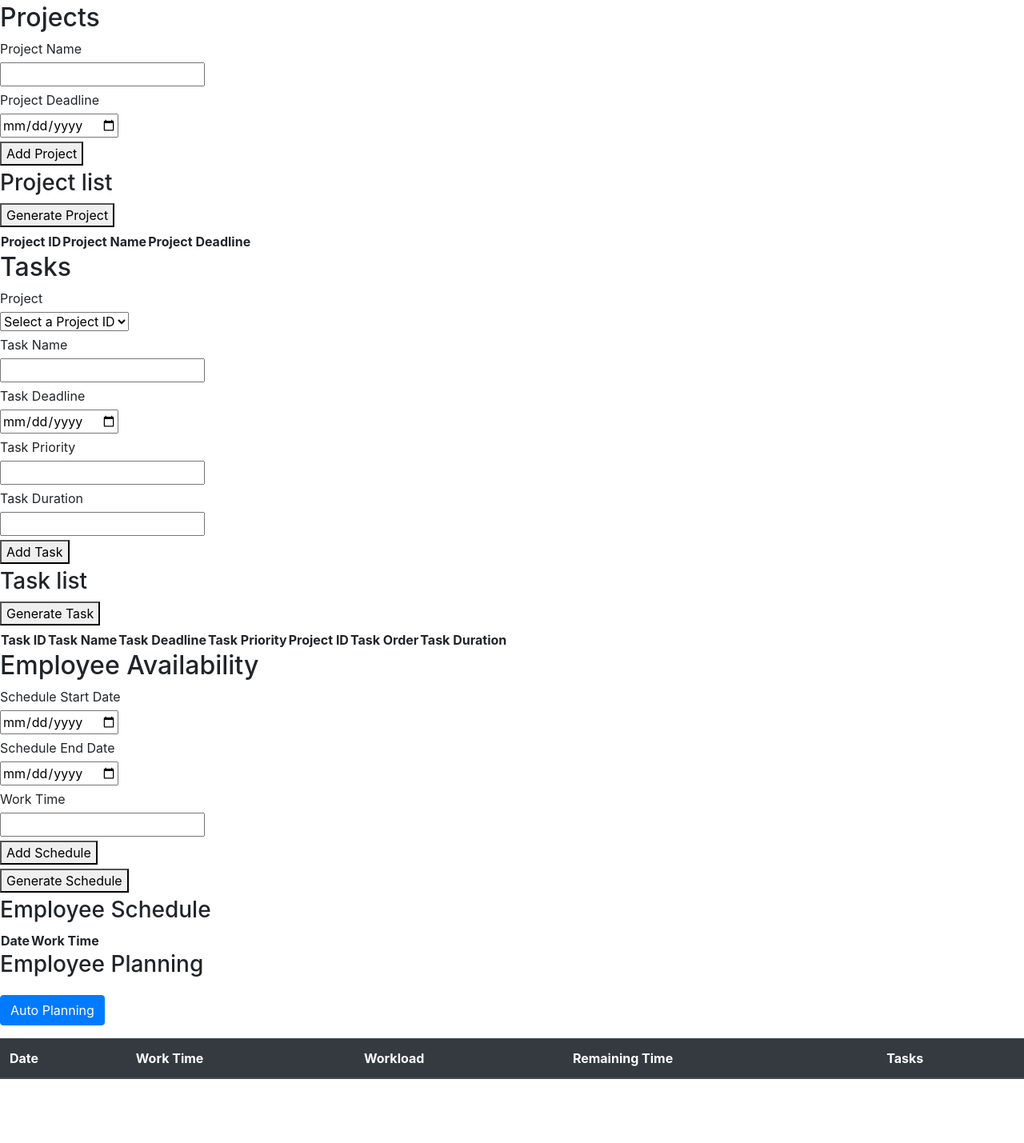
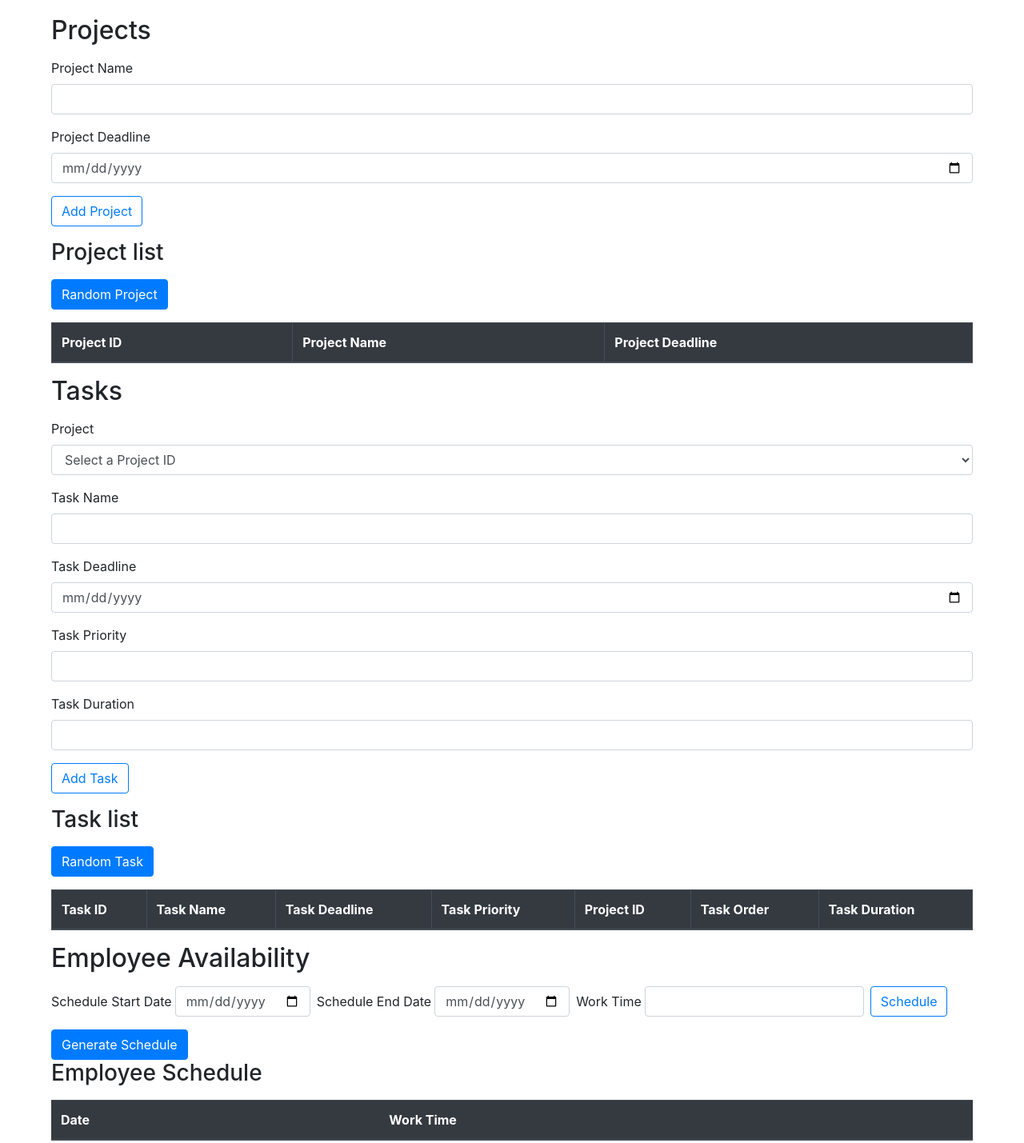
Before and after one commit to docvinum/autoplanning, a plain HTML site: page index.html in a window 1280 px wide. Shown: the part 53-1482 px from the top of the page at 80% size. Before the commit the page ends 1418 px from the top, so only its background shows below. Drawn offline with nearby package versions, Linux system fonts and the light colour scheme.

Commit message:
bootstrap styling done.

```diff
--- a/index.html
+++ b/index.html
@@ -6,6 +6,10 @@
     <link rel="stylesheet" href="https://maxcdn.bootstrapcdn.com/bootstrap/4.5.2/css/bootstrap.min.css">
     <title>Auto Planning</title>
     <style>
+      body {
+        width: 90vw;
+        margin-left: 5vw;
+      },
         label, input, button {
             display: block;
             margin: 5px 0;
@@ -14,52 +18,73 @@
     </style>
 </head>
 <body>
-    <h1>Auto Planning</h1>
-    <h2>Projects</h2>
-    <form id="project-form">
+<h1 class="mb-4">Auto Planning</h1>
+<h2 class="mb-3">Projects</h2>
+<form id="project-form" class="mb-3">
+    <div class="form-group">
         <label for="project_name">Project Name</label>
-        <input type="text" id="project_name" required>
+        <input type="text" id="project_name" class="form-control" required>
+    </div>
 
+    <div class="form-group">
         <label for="project_deadline">Project Deadline</label>
-        <input type="date" id="project_deadline" required>
+        <input type="date" id="project_deadline" class="form-control" required>
+    </div>
 
-        <button type="submit">Add Project</button>
+    <button type="submit" class="btn btn-outline-primary">Add Project</button>
 </form>
-    <h3>Project list</h3>
-  <button id="generate-project">Generate Project</button>
-    <table id="project-table">
+
+
+<h3 class="mb-3">Project list</h3>
+<button id="generate-project" class="btn btn-primary mb-3">Random Project</button>
+<table id="project-table" class="table table-striped table-bordered">
+    <thead class="thead-dark">
         <tr>
             <th>Project ID</th>
             <th>Project Name</th>
             <th>Project Deadline</th>
         </tr>
+    </thead>
+    <tbody>
+    </tbody>
 </table>
 
-    <h2>Tasks</h2>
-    <form id="task-form">
+<h2 class="mb-3">Tasks</h2>
+<form id="task-form" class="mb-3">
+    <div class="form-group">
         <label for="task_project_id">Project</label>
-        <select id="task_project_id" required>
+        <select id="task_project_id" class="form-control" required>
             <option value="" disabled selected>Select a Project ID</option>
         </select>
+    </div>
 
+    <div class="form-group">
         <label for="task_name">Task Name</label>
-        <input type="text" id="task_name" required>
+        <input type="text" id="task_name" class="form-control" required>
+    </div>
 
+    <div class="form-group">
         <label for="task_deadline">Task Deadline</label>
-        <input type="date" id="task_deadline" >
+        <input type="date" id="task_deadline" class="form-control">
+    </div>
 
+    <div class="form-group">
         <label for="task_priority">Task Priority</label>
-        <input type="number" id="task_priority" >
+        <input type="number" id="task_priority" class="form-control">
+    </div>
 
+    <div class="form-group">
         <label for="task_duration">Task Duration</label>
-        <input type="number" id="task_duration" required>
+        <input type="number" id="task_duration" class="form-control" required>
+    </div>
 
-        <button type="submit">Add Task</button>
+    <button type="submit" class="btn btn-outline-primary">Add Task</button>
 </form>
 
-    <h3>Task list</h3>
-    <button id="generate-task">Generate Task</button>
-    <table id="task-table">
+<h3 class="mb-3">Task list</h3>
+<button id="generate-task" class="btn btn-primary mb-3">Random Task</button>
+<table id="task-table" class="table table-striped table-bordered">
+    <thead class="thead-dark">
         <tr>
             <th>Task ID</th>
             <th>Task Name</th>
@@ -69,29 +94,40 @@
             <th>Task Order</th>
             <th>Task Duration</th>
         </tr>
+    </thead>
+    <tbody>
+    </tbody>
 </table>
 
-    <h2>Employee Availability</h2>
-    <form id="employee-schedule-form">
-        <label for="schedule_start_date">Schedule Start Date</label>
-        <input type="date" id="schedule_start_date" required>
+<h2 class="mb-3">Employee Availability</h2>
+<form id="employee-schedule-form" class="form-inline">
+    <div class="form-group mr-2">
+        <label for="schedule_start_date" class="mr-1">Schedule Start Date</label>
+        <input type="date" id="schedule_start_date" class="form-control" required>
+    </div>
+    <div class="form-group mr-2">
+        <label for="schedule_end_date" class="mr-1">Schedule End Date</label>
+        <input type="date" id="schedule_end_date" class="form-control" required>
+    </div>
+    <div class="form-group mr-2">
+        <label for="work_time" class="mr-1">Work Time</label>
+        <input type="number" id="work_time" class="form-control" required>
+    </div>
+    <button type="submit" class="btn btn-outline-primary">Schedule</button>
+</form>
+<button id="generate-schedule" class="btn btn-primary mt-3">Generate Schedule</button>
 
-        <label for="schedule_end_date">Schedule End Date</label>
-        <input type="date" id="schedule_end_date" required>
-
-        <label for="work_time">Work Time</label>
-        <input type="number" id="work_time" required>
-
-        <button type="submit">Add Schedule</button>
-    </form>
-<button id="generate-schedule">Generate Schedule</button>
-
-<h3>Employee Schedule</h3>
-<table id="employee-schedule-table">
+<h3 class="mb-3">Employee Schedule</h3>
+<table id="employee-schedule-table" class="table table-striped">
+  <thead class="thead-dark">
     <tr>
       <th>Date</th>
       <th>Work Time</th>
     </tr>
+  </thead>
+  <tbody>
+    <!-- Table rows go here -->
+  </tbody>
 </table>
 
 <h3 class="mb-3">Employee Planning</h3>
--- a/planning.js
+++ b/planning.js
@@ -1,35 +1,6 @@
 document.getElementById('autoplanning').addEventListener('click', function () {
   autoplan();
 });
-
-// function autoplan() {
-  // const schedule = getEmployeeSchedule();
-  // const tasks = getTasks();
-  // const projects = getProjects();
-
-  // Sort projects by deadline
-  // projects.sort((a, b) => {
-    // const aDeadline = a.deadline ? a.deadline.getTime() : Infinity;
-    // const bDeadline = b.deadline ? b.deadline.getTime() : Infinity;
-
-    // return aDeadline - bDeadline;
-  // });
-
-  // Process each project
-  // projects.forEach(project => {
-    // Get tasks belonging to the current project
-    // const projectTasks = tasks.filter(task => task.projectId === project.id);
-
-    // Sort tasks by priority, from highest to lowest
-    // projectTasks.sort((a, b) => b.priority - a.priority);
-
-    // Assign tasks to the schedule
-    // assignTasks(schedule, projectTasks);
-  // });
-
-  // Display the resulting schedul
-  // displayEmployeePlanning(schedule);
-// }
 
 function autoplan() {
   const projects = getProjects();
@@ -171,7 +142,7 @@ function displayEmployeePlanning(schedule) {
       <td>${day.workTime}</td>
       <td>${day.workload}</td>
       <td>${day.remainingTime}</td>
-      <td>${day.tasks.map(task => `${task.name} (${task.duration}h)`).join(", ")}</td>
+      <td>${day.tasks.map(task => `${task.name} id:${task.id} p:${task.priority} d:${task.duration}`).join(", ")}</td>
     `;
   });
 }
```
Lines whose indentation alone changed are shown as unchanged.
